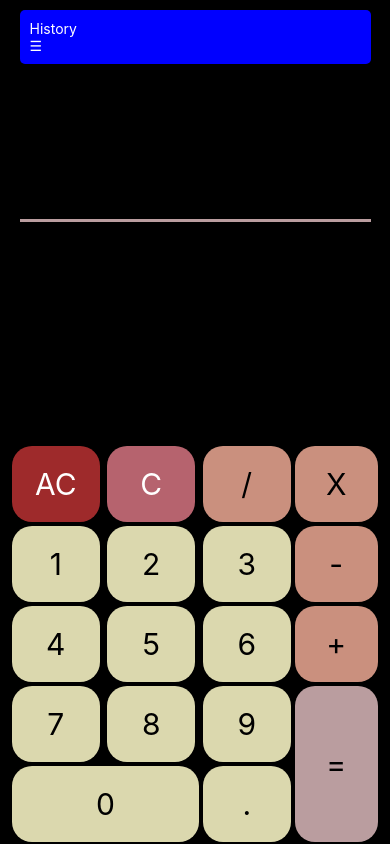
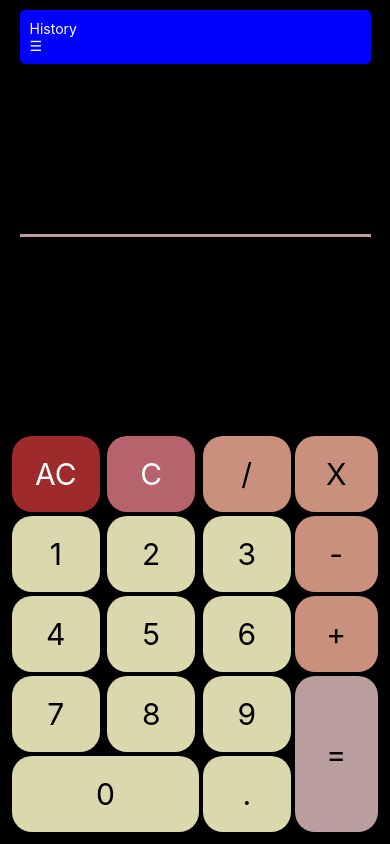
Before and after one commit to Nicolewrack23/Calculator_App, a React Native app in the folder project-calculator-app/: screen / in a window 390 px wide. Built offline with nearby package versions, Linux system fonts and the light colour scheme.

Commit message:
adding space to history to keep space open

```diff
--- a/project-calculator-app/components/DisplayAll.js
+++ b/project-calculator-app/components/DisplayAll.js
@@ -15,7 +15,7 @@ const Display = () => {
   const [firstPeriod, setFirstPeriod] = useState(false);
   const [secondPeriod, setSecondPeriod] = useState(false);
   const [equals, setEquals] = useState(false);
-  const [history, setHistory] = useState("");
+  const [history, setHistory] = useState(" ");
   const [lastNumber, setLastNumber] = useState("");
   const [storedData, setStoredData] = useState([]);
 
@@ -196,6 +196,7 @@ const styles = StyleSheet.create({
   container: {
     display: "flex",
     flexDirection: "row",
+    marginBottom: 10,
   },
   ButtonContainer: {
     display: "flex",
```
